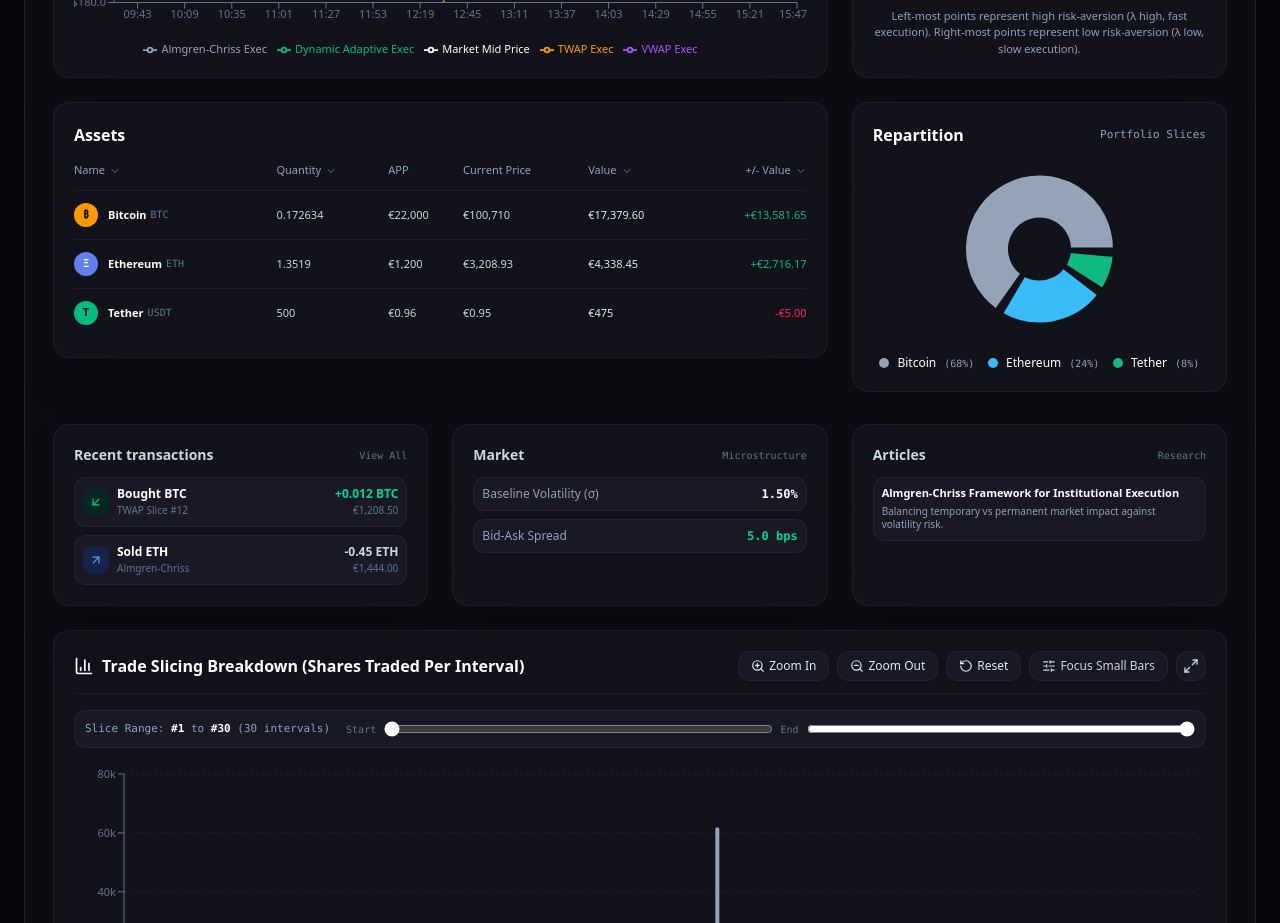
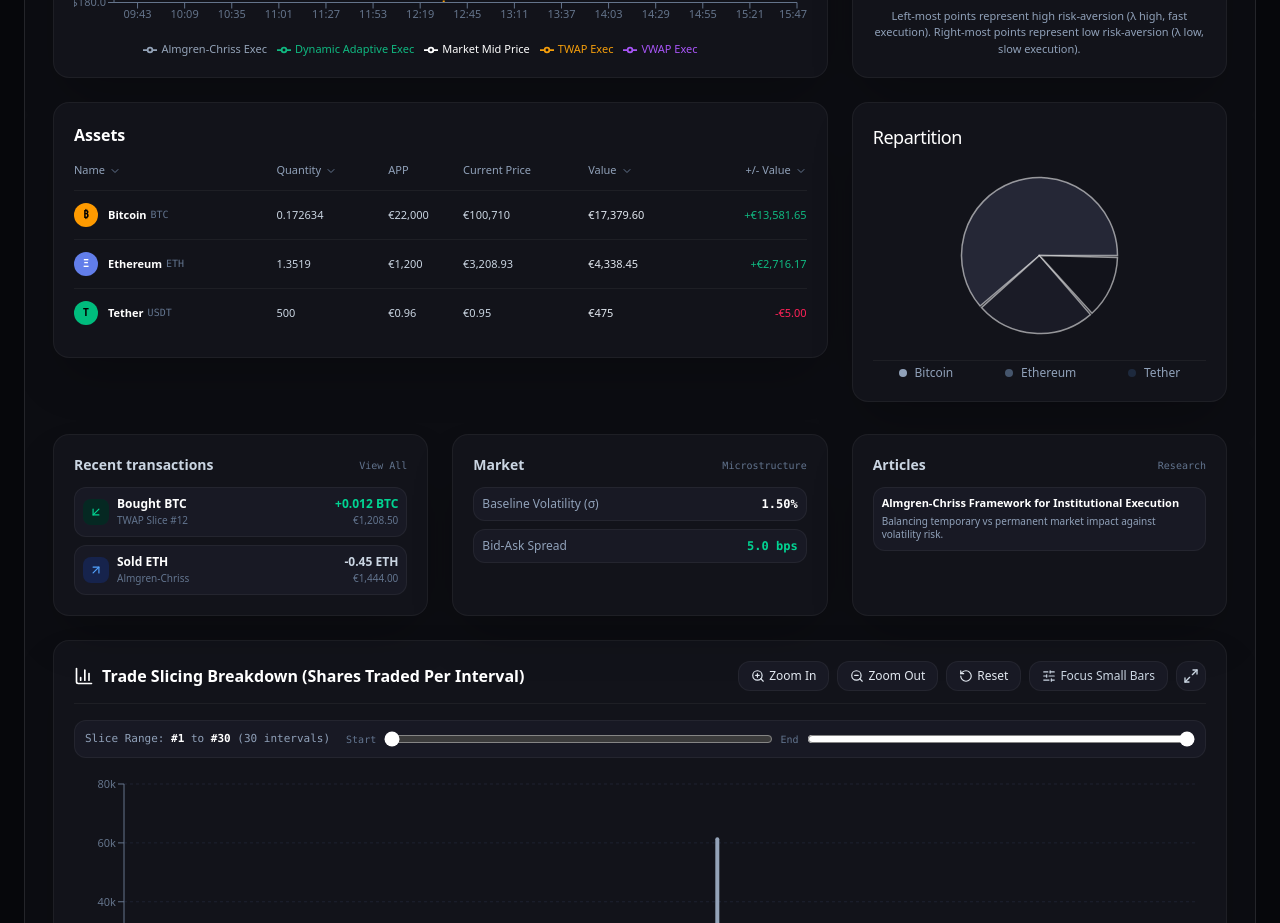
Before and after one commit to Viidhyanshu/OPTIMAL-TRADE, a Next.js app: page / in a window 1280 px wide. Shown: the part 1600-2523 px from the top of the page. Built offline with nearby package versions, Linux system fonts and the light colour scheme.

Commit message:
Update Repartition pie chart to match exact screenshot with metallic fill and white outlines

```diff
--- a/src/components/RepartitionPieCard.tsx
+++ b/src/components/RepartitionPieCard.tsx
@@ -4,39 +4,38 @@ import React from 'react';
 import { ResponsiveContainer, PieChart, Pie, Cell, Tooltip } from 'recharts';
 
 export const RepartitionPieCard: React.FC = () => {
-  // High contrast distinct slice colors with clear visual separation
+  // Dark metallic monochrome slices matching exact screenshot palette
   const data = [
-    { name: 'Bitcoin', value: 68, color: '#94a3b8', label: '68%' },
-    { name: 'Ethereum', value: 24, color: '#38bdf8', label: '24%' },
-    { name: 'Tether', value: 8, color: '#10b981', label: '8%' },
+    { name: 'Bitcoin', value: 62, color: '#252736' },
+    { name: 'Ethereum', value: 25, color: '#1a1b26' },
+    { name: 'Tether', value: 13, color: '#12131b' },
   ];
 
   return (
     <div className="bg-[#12131a] border border-white/5 rounded-2xl p-5 shadow-2xl space-y-3 flex flex-col justify-between h-full">
-      {/* Card Header */}
+      {/* Header */}
       <div className="flex items-center justify-between">
-        <h3 className="font-bold text-white text-base">Repartition</h3>
-        <span className="text-[11px] text-slate-400 font-mono">Portfolio Slices</span>
+        <h3 className="font-sans text-lg font-normal text-white tracking-tight">Repartition</h3>
       </div>
 
-      {/* Pie Chart Container with Distinct Slice Gaps */}
-      <div className="h-[180px] w-full relative flex items-center justify-center">
+      {/* Pie Chart with Crisp Thin White Outline Borders matching screenshot */}
+      <div className="h-[185px] w-full relative flex items-center justify-center">
         <ResponsiveContainer width="100%" height="100%">
           <PieChart>
             <Pie
               data={data}
-              innerRadius={30}
-              outerRadius={75}
-              paddingAngle={5}
+              innerRadius={0}
+              outerRadius={78}
+              paddingAngle={1.5}
               dataKey="value"
-              stroke="#12131a"
-              strokeWidth={3}
+              stroke="rgba(255, 255, 255, 0.55)"
+              strokeWidth={1.5}
             >
               {data.map((entry, index) => (
                 <Cell
                   key={`cell-${index}`}
                   fill={entry.color}
-                  className="transition-all duration-200 hover:opacity-80"
+                  className="transition-all duration-200 hover:opacity-90"
                 />
               ))}
             </Pie>
@@ -48,24 +47,26 @@ export const RepartitionPieCard: React.FC = () => {
                 fontSize: '12px',
                 color: '#ffffff',
               }}
-              formatter={(val: any) => [`${val}%`, 'Allocation']}
+              formatter={(val: any) => [`${val}%`, 'Share']}
             />
           </PieChart>
         </ResponsiveContainer>
       </div>
 
-      {/* Legend with Matching Colors and Percentage Badges */}
-      <div className="flex items-center justify-around text-xs text-slate-300 font-medium pt-1">
-        {data.map((item) => (
-          <div key={item.name} className="flex items-center gap-2">
-            <span
-              className="w-2.5 h-2.5 rounded-full shrink-0 shadow-sm"
-              style={{ backgroundColor: item.color }}
-            />
-            <span className="text-white font-medium">{item.name}</span>
-            <span className="text-[10px] text-slate-400 font-mono">({item.label})</span>
-          </div>
-        ))}
+      {/* Muted Legend matching reference screenshot */}
+      <div className="flex items-center justify-around text-xs text-slate-400 font-sans pt-1 border-t border-white/5">
+        <div className="flex items-center gap-2">
+          <span className="w-2 h-2 rounded-full bg-slate-400" />
+          <span>Bitcoin</span>
+        </div>
+        <div className="flex items-center gap-2">
+          <span className="w-2 h-2 rounded-full bg-slate-600" />
+          <span>Ethereum</span>
+        </div>
+        <div className="flex items-center gap-2">
+          <span className="w-2 h-2 rounded-full bg-slate-800" />
+          <span>Tether</span>
+        </div>
       </div>
     </div>
   );
```
